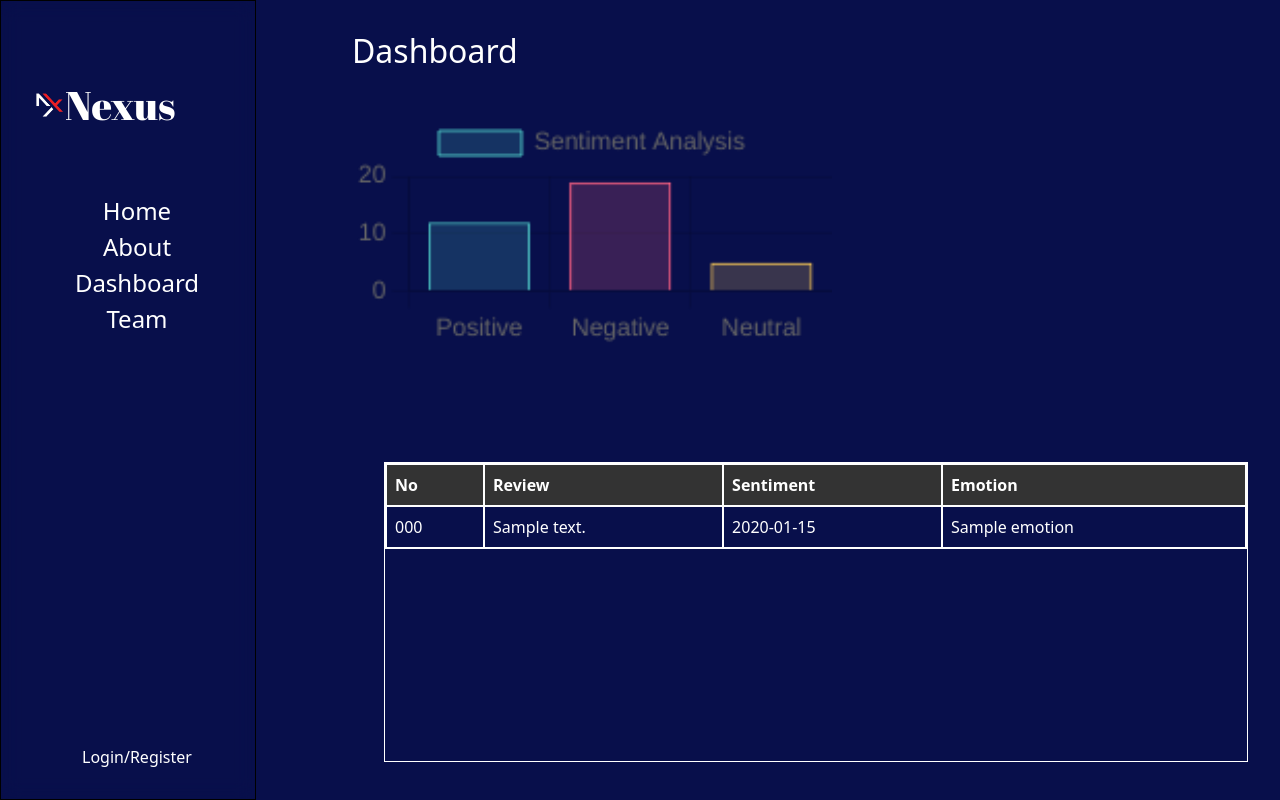
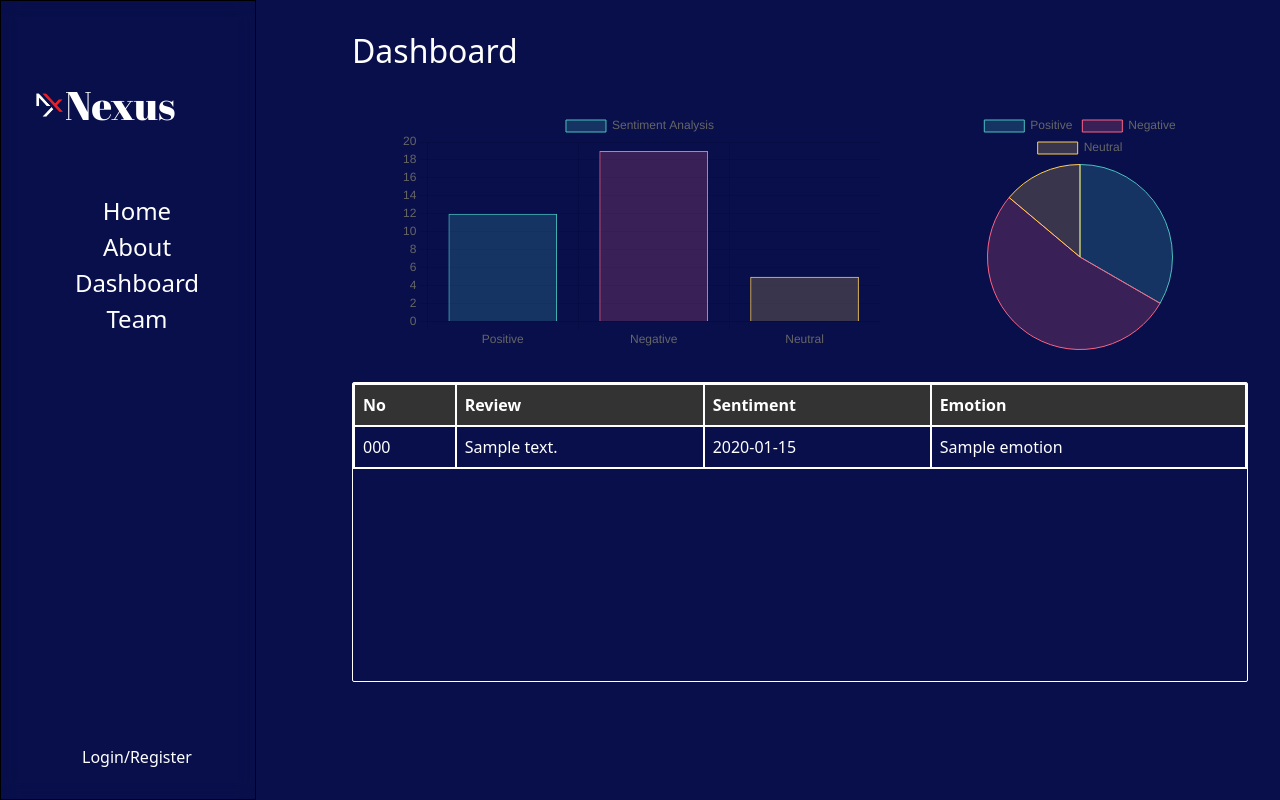
Before and after one commit to HananRafeeque/Nexus, a Flask app: template templates/dashboard.html in a window 1280 px wide. Run offline with Flask 3, Linux system fonts and the light colour scheme; the template is opened without the code that fills it: most values are stand-ins (such as "Sample title", 1, 10 or a date in 2020).

Commit message:
pie chart added

```diff
--- a/templates/dashboard.html
+++ b/templates/dashboard.html
@@ -12,12 +12,14 @@
         overflow-y: auto;
         margin: 2rem;
         border: solid 1px #fff;
+        scrollbar-color: #888 #333 !important;
+        scrollbar-width: thin !important;
+        border-radius: 2px;
         }
 
         table {
             border-collapse: collapse;
             width: 100%;
-            margin-bottom: 3rem;
         }
 
         thead {
@@ -48,25 +50,16 @@
             padding-top: 20%;
             font-size: 24px; /* Adjust font size */
         }
-
-        /* Chart styles */
-        /* .chart-container { */
-            /* position: relative; */
-            /* width: 100%; */
-            /* height: 300px; Reduced height for the chart */
-            /* margin-bottom: 20px; Space between chart and table */
-        /* } */
-        .graphs{
+        .chart-container{
             display: flex;
-            flex-direction: column;
-            gap: 5rem ;
-            padding-left: 2rem;
-
+            justify-content: space-evenly;
+            flex-wrap: wrap;
         }
-        .graphs img,.chart-container,#myChart{
+        canvas{
             width: 25%;
             height: 15rem;
         }
+
         a{
             text-decoration: none;
             color: white;
@@ -82,6 +75,10 @@
             width: 30rem !important;
             height: 15rem !important;
         }
+        #myPieChart{
+            width: 240px !important;
+            height: 240px !important;
+        }
     </style>
 
     <div id="loading" class="loading">Loading... Please wait.</div>
@@ -94,6 +91,7 @@
 
             <div class="chart-container">
                 <canvas id="myChart"></canvas>
+                <canvas id="myPieChart"></canvas>
             </div>
 
 
@@ -190,5 +188,28 @@
                 }
             }
         });
+        const pieCtx = document.getElementById('myPieChart').getContext('2d');
+        const myPieChart = new Chart(pieCtx, {
+            type: 'pie',
+            data: {
+                labels: ['Positive', 'Negative', 'Neutral'],
+                datasets: [{
+                    label: 'Sentiment Analysis',
+                    data: [12, 19, 5], // Same data as the bar chart
+                    backgroundColor: [
+                        'rgba(75, 192, 192, 0.2)',
+                        'rgba(255, 99, 132, 0.2)',
+                        'rgba(255, 206, 86, 0.2)'
+                    ],
+                    borderColor: [
+                        'rgba(75, 192, 192, 1)',
+                        'rgba(255, 99, 132, 1)',
+                        'rgba(255, 206, 86, 1)'
+                    ],
+                    borderWidth: 1
+                }]
+            }
+        });
+
     </script>
 {% endblock %}
```
